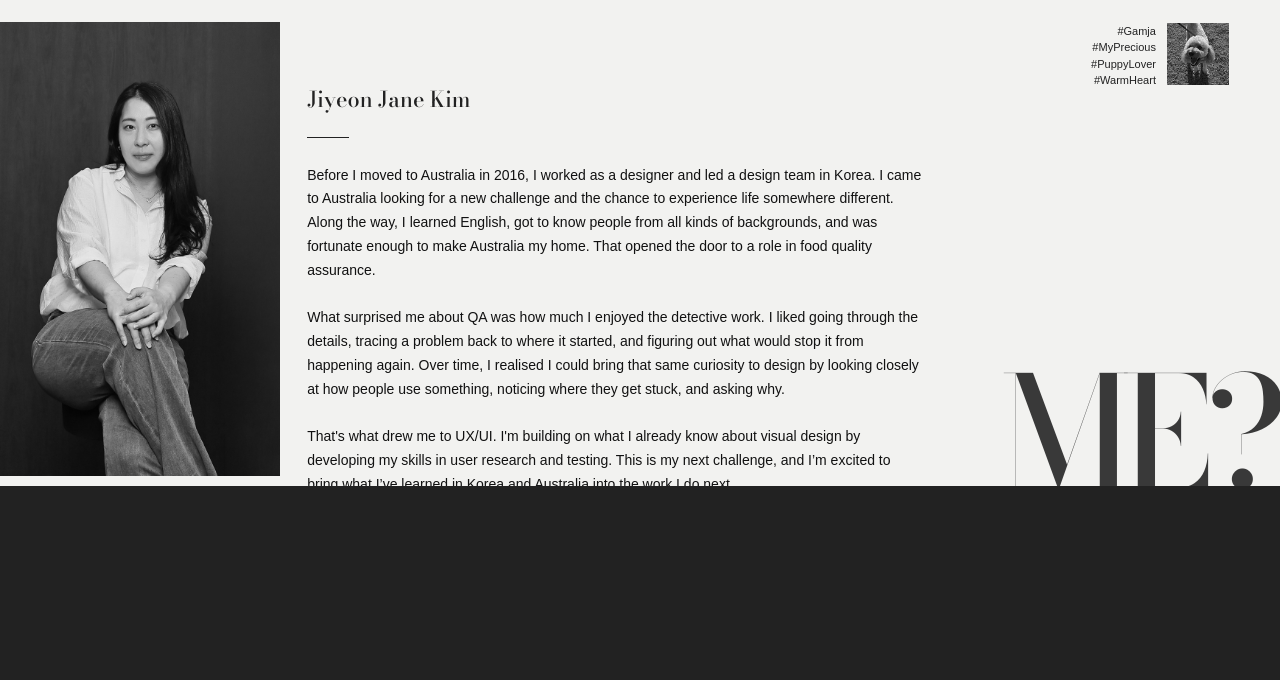
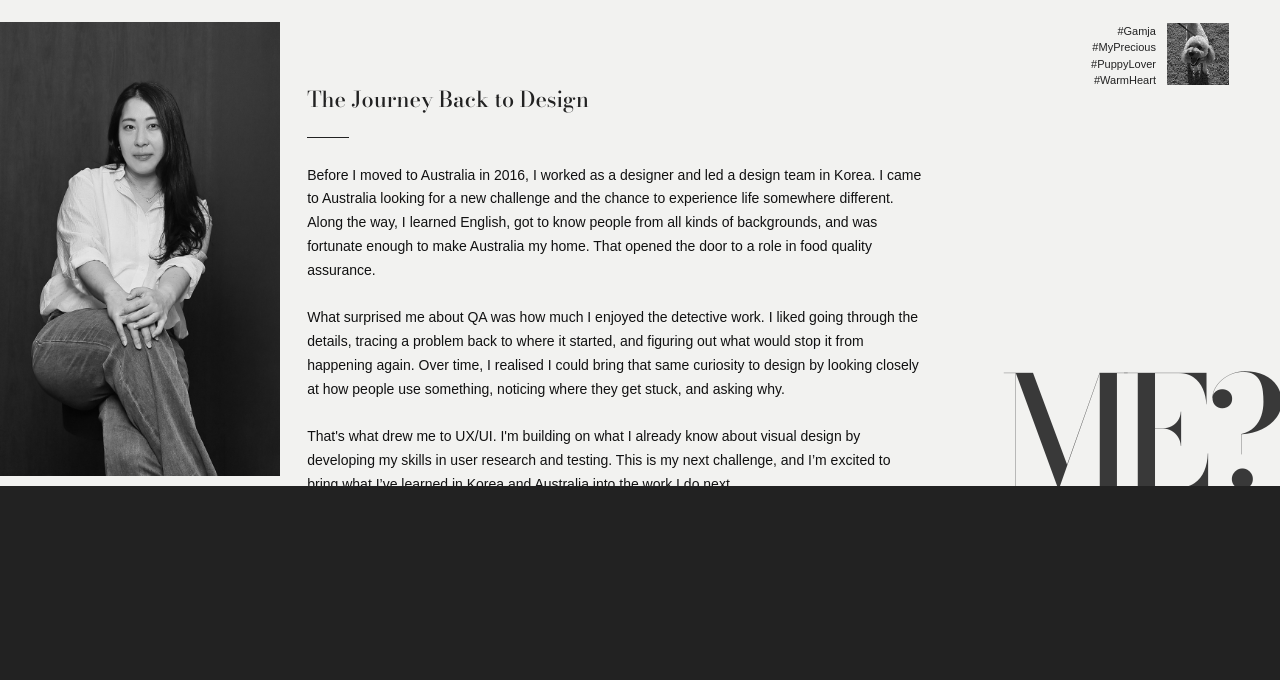
Before and after one commit to ziyoniee/jane_portfolio, a plain HTML site: page index.html in a window 1280 px wide. Shown: the part 1298-1978 px from the top of the page. Drawn offline with nearby package versions, Linux system fonts and the light colour scheme; a web font is replaced by a local one.

Commit message:
Update about-name heading text

```diff
--- a/index.html
+++ b/index.html
@@ -132,7 +132,7 @@
                         <!-- left text -->
                         <div class="about-content">
 
-                            <h2 class="about-name">Jiyeon Jane Kim</h2>
+                            <h2 class="about-name">The Journey Back to Design</h2>
 
                             <div class="about-divider"></div>
 
```
